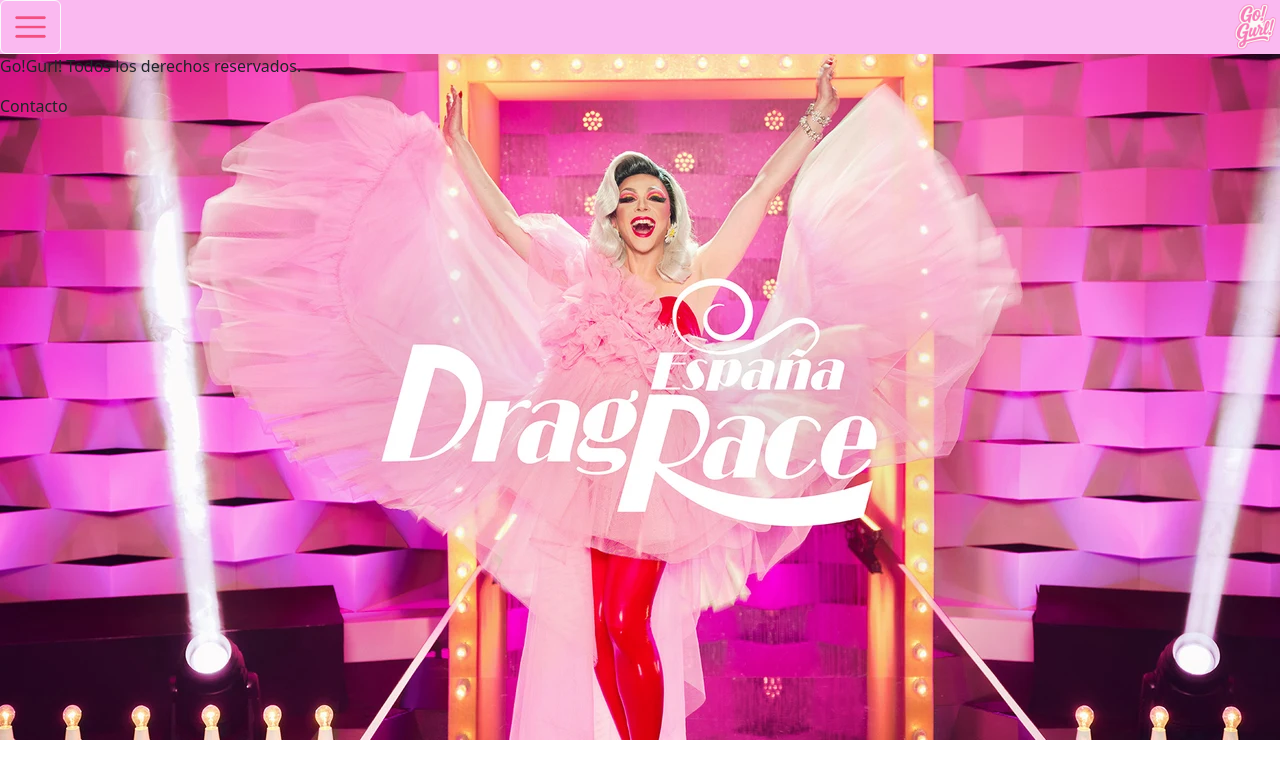
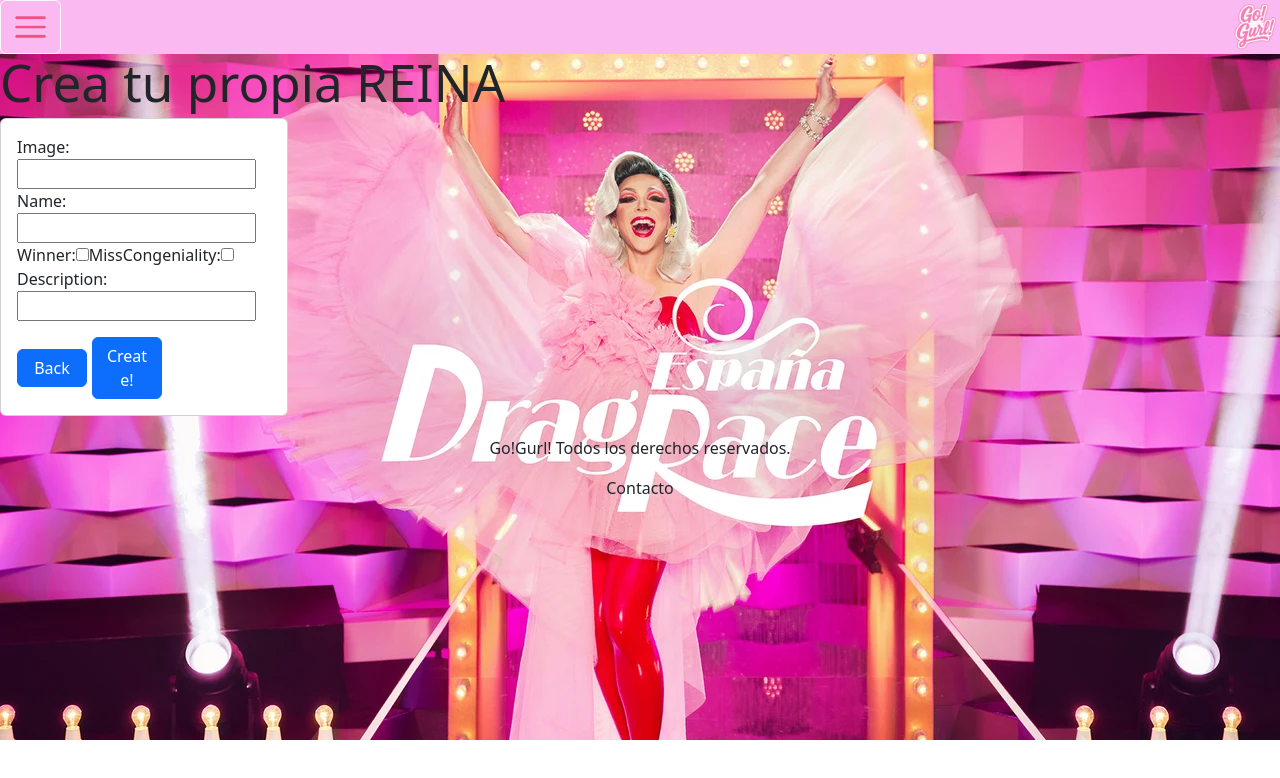
Before and after one commit to pablojvm/Go-Gurl-Client, a React (Vite) app: page /createQueen in a window 1280 px wide. Shown: the top 778 px of the page. Built offline with nearby package versions, Linux system fonts and the light colour scheme.

Commit message:
CRUD done

```diff
--- a/src/App.jsx
+++ b/src/App.jsx
@@ -12,6 +12,7 @@
 import Offcanvas from "react-bootstrap/Offcanvas";
 import { Link } from "react-router-dom";
 import EpisodeCard from "./paginas/EpisodeCard";
+import CreateQueen from "./paginas/CreateQueen";
 
 function App() {
   const [show, setShow] = useState(false);
@@ -52,9 +53,10 @@
           <Route path="/" element={<Home />} />
           <Route path="/yourLists" element={<YourLists />} />
           <Route path="/informationPage" element={<InformationPage />} />
-          <Route path="/informationPage/:idDragQueen" element={<DragQueenCard />} />
-          <Route path="/informationPage/:idSeason" element="" />
-          <Route path="/informationPage/:idEpisode" element={<EpisodeCard />} />
+          <Route path="/informationPage/queens/:idDragQueen" element={<DragQueenCard />} />
+          <Route path="/createQueen" element={<CreateQueen />} />
+          <Route path="/informationPage/seasons/:idSeason" element="" />
+          <Route path="/informationPage/episodes/:idEpisode" element={<EpisodeCard />} />
           <Route path="/aboutUs" element={<AboutUs />} />
 
           <Route path="*" element={<Error404 />} />
--- /dev/null
+++ b/src/componentes/EditCard.jsx
@@ -0,0 +1,66 @@
+import { useState } from "react";
+import Button from "react-bootstrap/Button";
+import Card from "react-bootstrap/Card";
+
+function EditCard({ onClose, onUpdate, queenData }) {
+  const [name, setName] = useState(queenData.name);
+  const [description, setDescription] = useState(queenData.description);
+
+  const handleFormSubmit = async (e) => {
+    e.preventDefault();
+
+    const updatedCard = {
+      name,
+      description,
+    };
+    await onUpdate(updatedCard);
+  };
+
+  return (
+    <div style={{ display: "flex" }}>
+      <div>
+        <Card style={{ width: "18rem" }}>
+          <Card.Img src={queenData.image} />
+          <Card.Body>
+            <form onSubmit={handleFormSubmit}>
+              <label>Name:</label>
+              <input
+                name="name"
+                value={name}
+                onChange={(e) => setName(e.target.value)}
+              />
+
+              <label>Description:</label>
+              <textarea
+                name="description"
+                value={description}
+                onChange={(e) => setDescription(e.target.value)}
+              />
+
+              <p>Winner:{queenData.winner ? "👑" : "❌"}</p>
+              <p>
+                Miss Congeniality:{queenData.missCongeniality ? "👑" : "❌"}
+              </p>
+              <Button
+                variant="primary"
+                onClick={onClose}
+                style={{ width: "70px" }}
+              >
+                Close
+              </Button>
+              <Button
+                variant="primary"
+                style={{ width: "70px", marginLeft: "5px" }}
+                type="submit"
+              >
+                Done
+              </Button>
+            </form>
+          </Card.Body>
+        </Card>
+      </div>
+    </div>
+  );
+}
+
+export default EditCard;
--- a/src/componentes/Footer.jsx
+++ b/src/componentes/Footer.jsx
@@ -1,8 +1,7 @@
-import React from 'react'
 
 function Footer() {
   return (
-    <div>
+    <div style={{textAlign: "center", marginTop:"20px"}}>
        <p>Go!Gurl! Todos los derechos reservados.</p>
        <p>Contacto</p>
     </div>
--- a/src/componentes/NavBar.jsx
+++ b/src/componentes/NavBar.jsx
@@ -6,9 +6,9 @@
   return (
     <div id="navbar">
       <Button variant="outline-light" onClick={handleShow} >
-        <img src="../public/menu.png" id="menu"></img>
+        <img src="/public/menu.png" id="menu"></img>
       </Button>
-      <img src="../public/logo.png" id="logo"></img>
+      <img src="/public/logo.png" id="logo"></img>
     </div>
   )
 }
--- /dev/null
+++ b/src/paginas/CreateQueen.jsx
@@ -0,0 +1,97 @@
+import { useState } from "react";
+import { Link, useNavigate } from "react-router-dom";
+import axios from "axios";
+import Button from "react-bootstrap/Button";
+import Card from "react-bootstrap/Card";
+
+function CreateQueen() {
+  const navigate = useNavigate();
+
+  const [image, setImage] = useState("");
+  const [name, setName] = useState("");
+  const [winner, setWinner] = useState(false);
+  const [missCongeniality, setMissCongeniality] = useState(false);
+  const [description, setDescription] = useState("");
+
+  const handleSubmit = (e) => {
+    e.preventDefault();
+
+    const newQueen = {
+      image: image || "/public/descarga.jpeg",
+      name,
+      winner,
+      missCongeniality,
+      description,
+    };
+
+    axios
+      .post(`${import.meta.env.VITE_SERVER_URL}/queens`, newQueen)
+      .then(() => {
+        navigate("/informationPage");
+      })
+      .catch((error) => {
+        console.log(error);
+      });
+  };
+
+  return (
+    <div>
+      <h1>Crea tu propia REINA</h1>
+      <form onSubmit={handleSubmit}>
+        <Card style={{ width: "18rem" }}>
+          <Card.Body>
+            <Card.Text>
+              <label>Image:</label>
+              <input
+                name="image"
+                value={image}
+                onChange={(e) => setImage(e.target.value)}
+              />
+              <label>Name:</label>
+              <input
+                name="name"
+                value={name}
+                onChange={(e) => setName(e.target.value)}
+              ></input>
+              <label>Winner:</label>
+              <input
+                type="checkbox"
+                checked={winner}
+                onChange={(e) => setWinner(e.target.checked)}
+              ></input>
+              <label>MissCongeniality:</label>
+              <input
+                type="checkbox"
+                checked={missCongeniality}
+                onChange={(e) => setMissCongeniality(e.target.checked)}
+              ></input>
+              <label>Description:</label>
+              <input
+                name="description"
+                value={description}
+                onChange={(e) => setDescription(e.target.value)}
+              ></input>
+            </Card.Text>
+            <Button
+              variant="primary"
+              as={Link}
+              to="/informationPage"
+              style={{ width: "70px" }}
+            >
+              Back
+            </Button>
+            <Button
+              variant="primary"
+              style={{ width: "70px", marginLeft: "5px" }}
+              type="submit"
+            >
+              Create!
+            </Button>
+          </Card.Body>
+        </Card>
+      </form>
+    </div>
+  );
+}
+
+export default CreateQueen;
--- a/src/paginas/DragQueenCard.jsx
+++ b/src/paginas/DragQueenCard.jsx
@@ -3,10 +3,32 @@
 import { Link, useParams } from "react-router-dom";
 import Button from "react-bootstrap/Button";
 import Card from "react-bootstrap/Card";
+import EditCard from "../componentes/EditCard";
 
 function DragQueenCard() {
   const params = useParams();
   const [queen, setQueens] = useState(null);
+  const [mostrarComponente, setMostrarComponente] = useState(false)
+
+  const handleClick = () => {
+    setMostrarComponente(true)
+  }
+  const handleClose = () => {
+    setMostrarComponente(false)
+  }
+  const handleUpdate = async (updatedData) => {
+  try {
+    const response = await axios.patch(
+      `${import.meta.env.VITE_SERVER_URL}/queens/${params.idDragQueen}`,
+      updatedData
+    );
+    setQueens(response.data);
+    setMostrarComponente(false);
+  } catch (error) {
+    console.log(error);
+  }
+};
+
 
   useEffect(() => {
     getData();
@@ -26,15 +48,17 @@
   if (!queen) return <p>Loading...</p>;
 
   return (
-
+    <div style={{display:"flex", justifyContent: "center"}}>
+      <div>
     <Card style={{ width: "18rem" }}>
       <Card.Img src={queen.image} />
       <Card.Body>
         <Card.Title>{queen.name}</Card.Title>
-        <Card.Text>Ejemplo aqui antes de introducir el texto</Card.Text>
+        <Card.Text>
         <p>Winner:{queen.winner ? "👑" : "❌"}</p>
         <p>Miss Congeniality:{queen.missCongeniality ? "👑" : "❌"}</p>
         <p>{queen.description}</p>
+        </Card.Text>
         <Button
           variant="primary"
           as={Link}
@@ -43,8 +67,21 @@
         >
           Back
         </Button>
+        <Button
+          variant="primary"
+          style={{ width: "70px", marginLeft: "5px"}}
+          onClick={handleClick}
+        >
+          Edit
+        </Button>
       </Card.Body>
     </Card>
+    </div>
+    <div>
+      {mostrarComponente && <EditCard onClose={handleClose} onUpdate={handleUpdate} queenData={queen}/>}
+    </div>
+    </div>
+
   );
 }
 
--- a/src/paginas/InformationPage.jsx
+++ b/src/paginas/InformationPage.jsx
@@ -11,6 +11,7 @@
 function InformationPage() {
   const params = useParams();
   const [queens, setQueens] = useState([]);
+  const [displayedQueens, setDisplayedQueens] = useState([]);
   const [seasons, setSeasons] = useState([]);
   const [episodes, setEpisodes] = useState([]);
 
@@ -24,6 +25,17 @@
         console.log(err);
       });
   }, []);
+
+  const deleteQueen = (idToDelete) => {
+    axios.delete(`${import.meta.env.VITE_SERVER_URL}/queens/${idToDelete}`)
+    .then(() => {
+      setQueens((queenEliminada) => queenEliminada.filter((queen) => queen.id !== idToDelete))
+    })
+    .catch((error) => {
+      console.log(error)
+    })
+
+  };
 
   useEffect(() => {
     axios
@@ -64,18 +76,50 @@
       >
 
         {queens &&
-          queens.slice(23,27).map((eachQueen, i) => {
+          queens.slice(0, 4).map((eachQueen, i) => {
             return (
               <Card key={i} style={{ width: "18rem" }}>
                 <Card.Img src={eachQueen.image} />
                 <Card.Body>
                   <Card.Title>{eachQueen.name}</Card.Title>
                   <Card.Text>
-                    Ejemplo aqui antes de introducir el texto
+                    {eachQueen.description}
                   </Card.Text>
-                  <Link to={"/informationPage/" + eachQueen.id}>
+                  <Link to={"/informationPage/queens/" + eachQueen.id}>
                     <Button>+ info</Button>
                   </Link>
+                    <Button onClick={() => deleteQueen(eachQueen.id)}>Sashay!</Button>
+                </Card.Body>
+              </Card>
+            );
+          })}
+      </div>
+      <Link to={"/createQueen"}>
+      <Button style={{marginTop:"20px"}}>Crea tu propia REINA!</Button>
+      </Link>
+      <h2>Tus reinas</h2>
+      <div
+        style={{
+          display: "flex",
+          flexDirection: "row",
+          flexWrap: "wrap",
+          justifyContent: "center",
+          gap: "15px"
+        }}>
+      {queens &&
+          queens.slice(46).map((eachQueen, i) => {
+            return (
+              <Card key={i} style={{ width: "18rem" }}>
+                <Card.Img src={eachQueen.image} />
+                <Card.Body>
+                  <Card.Title>{eachQueen.name}</Card.Title>
+                  <Card.Text>
+                    {eachQueen.description}
+                  </Card.Text>
+                  <Link to={"/informationPage/queens/" + eachQueen.id}>
+                    <Button>+ info</Button>
+                  </Link>
+                    <Button onClick={() => deleteQueen(eachQueen.id)}>Sashay!</Button>
                 </Card.Body>
               </Card>
             );
@@ -100,7 +144,7 @@
                   <Card.Text>
                     {eachSeason.capitulos}
                   </Card.Text>
-                  <Link to={"/informationPage/" + eachSeason.id}>
+                  <Link to={"/informationPage/seasoms/" + eachSeason.id}>
                     <Button>+ info</Button>
                   </Link>
                 </Card.Body>
@@ -126,7 +170,7 @@
                   <Card.Text>
                     Ejemplo aqui antes de introducir el texto
                   </Card.Text>
-                  <Link to={"/informationPage/" + eachEpisode.id}>
+                  <Link to={"/informationPage/episodes" + eachEpisode.id}>
                     <Button>+ info</Button>
                   </Link>
                 </Card.Body>
```
Also changed, not shown: public/descarga.jpeg (added), public/supreme.jpg (added).
